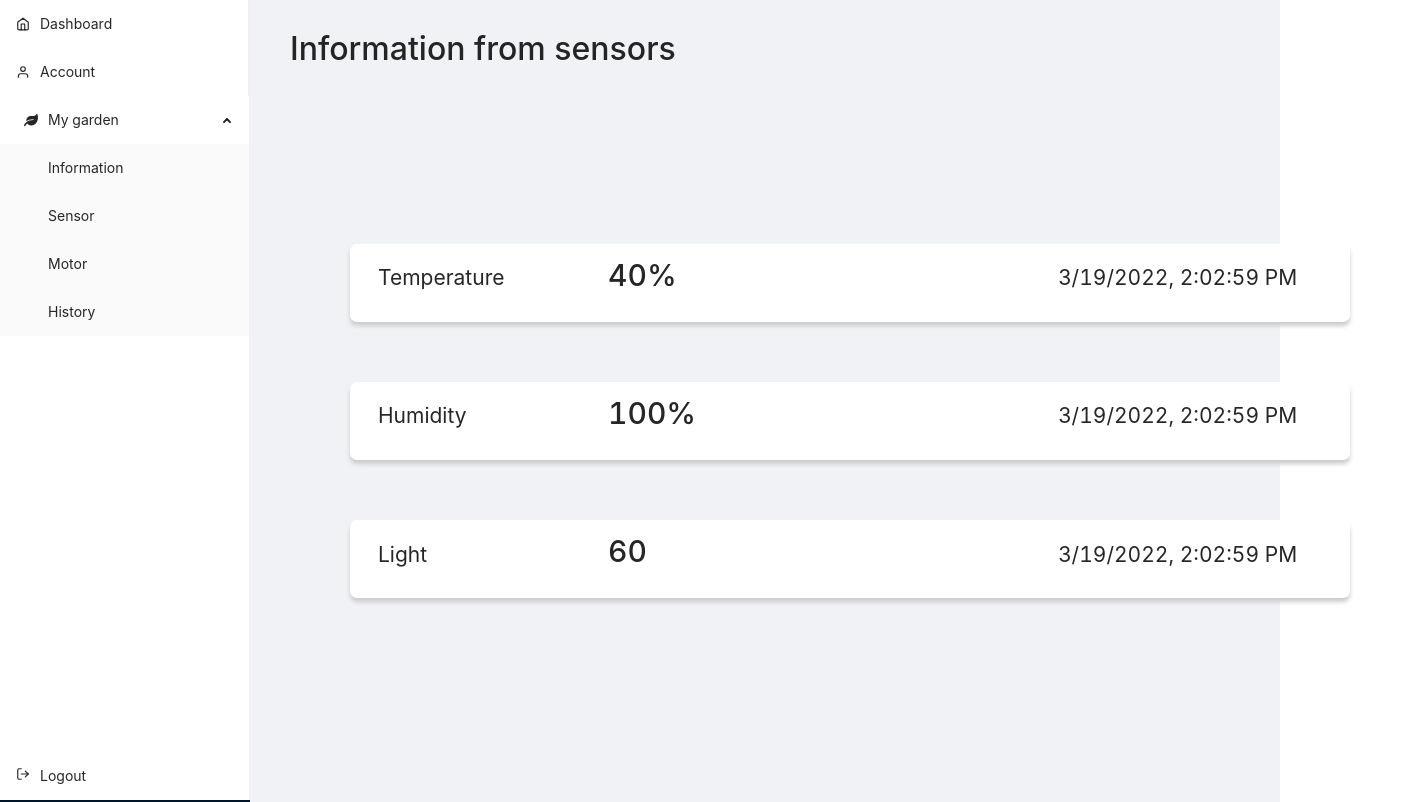
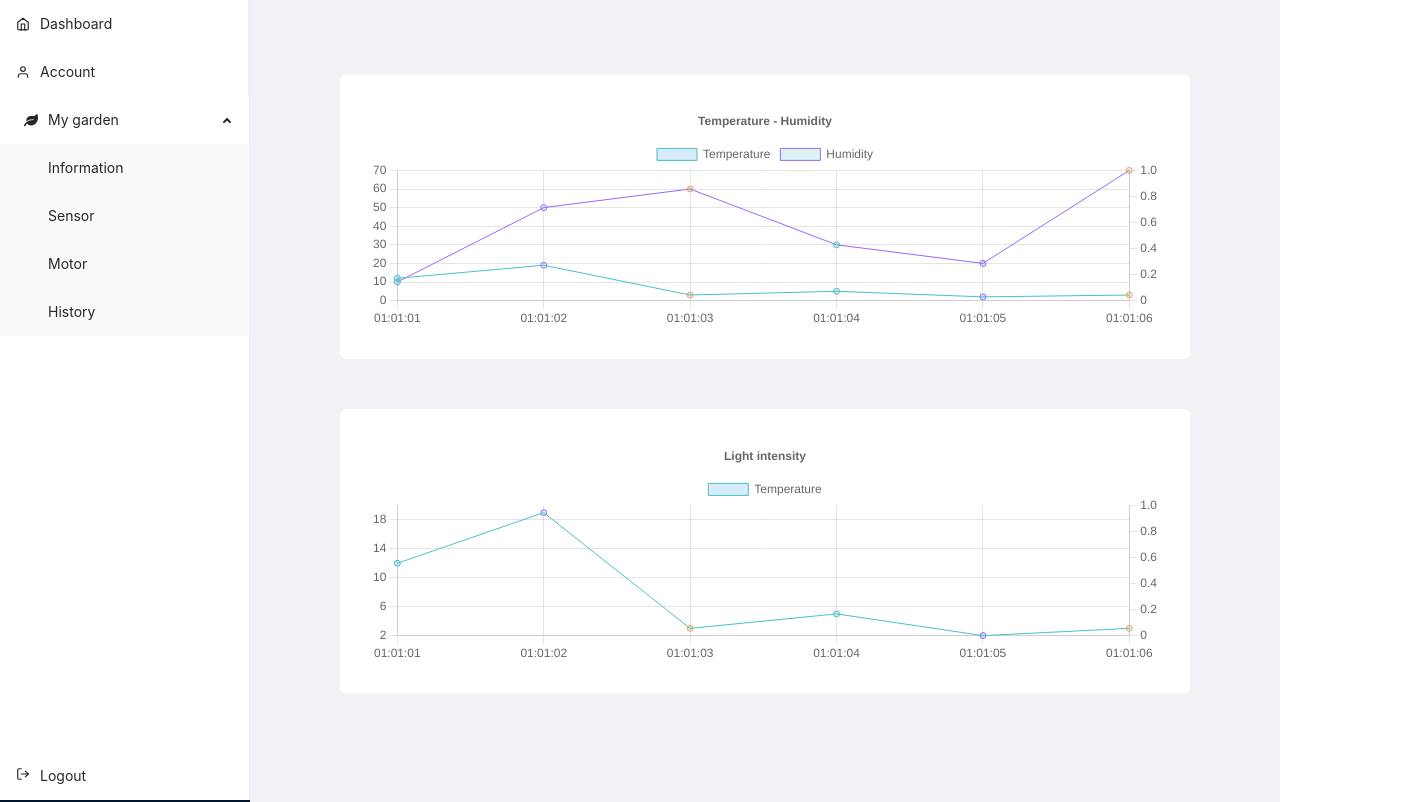
Before and after one commit to dannhh/smart-garden, a React (Create React App) app: page /dashboard in a window 1280 px wide. Shown: the top 802 px of the page, 1410 px wide, since content can reach past the window. Built offline with nearby package versions, Linux system fonts and the light colour scheme.

Commit message:
Add dashboard

```diff
--- a/src/Layout.jsx
+++ b/src/Layout.jsx
@@ -39,7 +39,7 @@ function Sidebar() {
                                 <Menu className="top" mode="inline" defaultSelectedKeys={['1']} defaultOpenKeys={['sub1']} style={{ height: '100%' }}>
                                     <Menu key="1" icon={<FiHome />} title=" Dashboard">
                                         <Menu.Item key="2" icon={<FiHome />}>
-                                            <Link to="/">Dashboard</Link>
+                                            <Link to="/dashboard">Dashboard</Link>
                                         </Menu.Item>
                                     </Menu>
                                     <Menu key="3" icon={<FiUser />} title=" Account">
@@ -78,7 +78,7 @@ function Sidebar() {
                                     <Switch>
                                         <Suspense fallback={<h1>....</h1>}>
                                             <Route exact path="/dashboard">
-                                                <Sensor />
+                                                <Dashboard />
                                             </Route>
                                             <Route exact path="/sensor">
                                                 <Sensor />
--- /dev/null
+++ b/src/styles/Dashboard.css
@@ -0,0 +1,7 @@
+.db-chart {
+    display: block;
+    background-color: white;
+    margin: 50px;
+    padding: 30px;
+    border-radius: 7px;
+}
--- /dev/null
+++ b/src/user/Dashboard.jsx
@@ -0,0 +1,135 @@
+import React from 'react'
+import { Line, defaults } from 'react-chartjs-2'
+import '../styles/Dashboard.css'
+
+function Dashboard() {
+    return (
+        <div>
+            <div className='db-chart'>
+                <Line
+                    data={{
+                        labels: ['01:01:01', '01:01:02', '01:01:03', '01:01:04', '01:01:05', '01:01:06'],
+                        datasets: [
+                            {
+                                label: 'Temperature',
+                                data: [12, 19, 3, 5, 2, 3],
+                                backgroundColor: [
+                                    'rgba(54, 162, 235, 0.2)',
+                                    'rgba(75, 192, 192, 0.2)',
+                                ],
+                                borderColor: [
+                                    'rgba(75, 192, 192, 1)',
+                                    'rgba(153, 102, 255, 1)',
+                                    'rgba(255, 159, 64, 1)',
+                                ],
+                                borderWidth: 1,
+                            },
+                            {
+                                label: 'Humidity',
+                                data: [10, 50, 60, 30, 20, 70],
+                                backgroundColor: [
+                                    'rgba(54, 162, 235, 0.2)',
+                                    'rgba(75, 192, 192, 0.2)',
+                                ],
+                                borderColor: [
+                                    'rgba(75, 192, 192, 1)',
+                                    'rgba(153, 102, 255, 1)',
+                                    'rgba(255, 159, 64, 1)',
+                                ],
+                                borderWidth: 1,
+                            },
+                        ],
+                    }}
+                    height={200}
+                    width={700}
+                    options={{
+                        responsive: true,
+                        interaction: {
+                            mode: 'index',
+                            intersect: false,
+                        },
+                        stacked: false,
+                        plugins: {
+                            title: {
+                                display: true,
+                                text: 'Temperature - Humidity'
+                            }
+                        },
+                        scales: {
+                            y: {
+                                type: 'linear',
+                                display: true,
+                                position: 'left',
+                            },
+                            y1: {
+                                type: 'linear',
+                                display: true,
+                                position: 'right',
+                                grid: {
+                                    drawOnChartArea: false,
+                                },
+                            },
+                        }
+                    }}
+                />
+            </div>
+            <div className='db-chart'>
+                <Line
+                    data={{
+                        labels: ['01:01:01', '01:01:02', '01:01:03', '01:01:04', '01:01:05', '01:01:06'],
+                        datasets: [
+                            {
+                                label: 'Temperature',
+                                data: [12, 19, 3, 5, 2, 3],
+                                backgroundColor: [
+                                    'rgba(54, 162, 235, 0.2)',
+                                    'rgba(75, 192, 192, 0.2)',
+                                ],
+                                borderColor: [
+                                    'rgba(75, 192, 192, 1)',
+                                    'rgba(153, 102, 255, 1)',
+                                    'rgba(255, 159, 64, 1)',
+                                ],
+                                borderWidth: 1,
+                            }
+                        ],
+                    }}
+                    height={200}
+                    width={700}
+                    options={{
+                        responsive: true,
+                        interaction: {
+                            mode: 'index',
+                            intersect: false,
+                        },
+                        stacked: false,
+                        plugins: {
+                            title: {
+                                display: true,
+                                text: 'Light intensity'
+                            }
+                        },
+                        scales: {
+                            y: {
+                                type: 'linear',
+                                display: true,
+                                position: 'left',
+                            },
+                            y1: {
+                                type: 'linear',
+                                display: true,
+                                position: 'right',
+
+                                grid: {
+                                    drawOnChartArea: false,
+                                },
+                            },
+                        }
+                    }}
+                />
+            </div>
+        </div>
+    )
+}
+
+export default Dashboard
```
Also changed, not shown: 1 other file (tests, documents, lock files or other folders).
